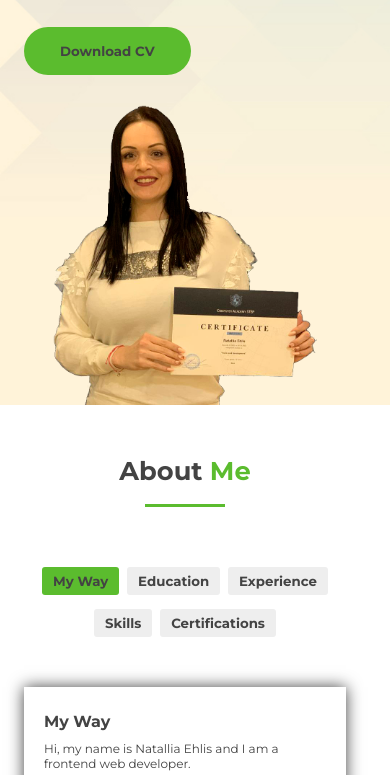
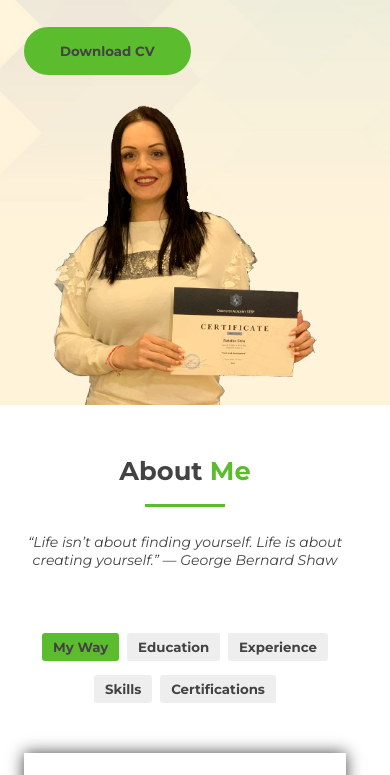
Before and after one commit to EhlisN/MY-CV-HTML-CSS-JS, a plain HTML site: page index.html in a window 390 px wide. Shown: the part 291-1066 px from the top of the page. Drawn offline with Linux system fonts and the light colour scheme.

Commit message:
feat: added quotes

```diff
--- a/index.html
+++ b/index.html
@@ -62,6 +62,7 @@
           <div class="title">
             <h3>About <span class="success">Me</span></h3>
             <div class="line"></div>
+            <p class="qoute"><q>Life isn’t about finding yourself. Life is about creating yourself.</q> — George Bernard Shaw </p>
           </div>
           <div class="about__nav row">
             <button class="way btn about__nav__link btn__success">My Way</button>
@@ -190,6 +191,7 @@
           <div class="title">
             <h3>My <span class="success">Creative Portfolio</span></h3>
             <div class="line"></div>
+            <p class="qoute"><q>Twenty years from now you will be more disappointed by the things that you didn’t do than by the ones you did do. </q>— Mark Twain</p>
           </div>
           <div class="filter">
             <div class="filter__btns row">
@@ -214,6 +216,7 @@
           <div class="title">
             <h3>My Amazing <span class="success">Video</span></h3>
             <div class="line"></div>
+            <p class="qoute"><q>Learn from the past, set vivid, detailed goals for the future, and live in the only moment of time over which you have any control: now.</q>– Denis Waitley</p>
           </div>
           <iframe
             class="video__cv shadow"
@@ -230,6 +233,7 @@
           <div class="title">
             <h3>Contact With <span class="success">Me!</span></h3>
             <div class="line"></div>
+            <p class="qoute"><q>Alone We Can Do So Little. Together We Can Do So Much.</q>— Helen Keller</p>
           </div>
           <div class="contact__items shadow">
             <div class="contact__item row">
--- a/styles/common.css
+++ b/styles/common.css
@@ -87,6 +87,12 @@ section {
   background-color: var(--success-color);
 }
 
+.title .qoute {
+  font-size: 16px;
+  font-style: italic;
+  margin-top: 20px;
+}
+
 @media (max-width: 991px) {
   .container {
     padding: 0 40px 0 20px;
@@ -102,4 +108,7 @@ section {
   .title {
     font-size: 22px;
   }
+  .title .qoute {
+    font-size: 14px;
+  }
 }
```
